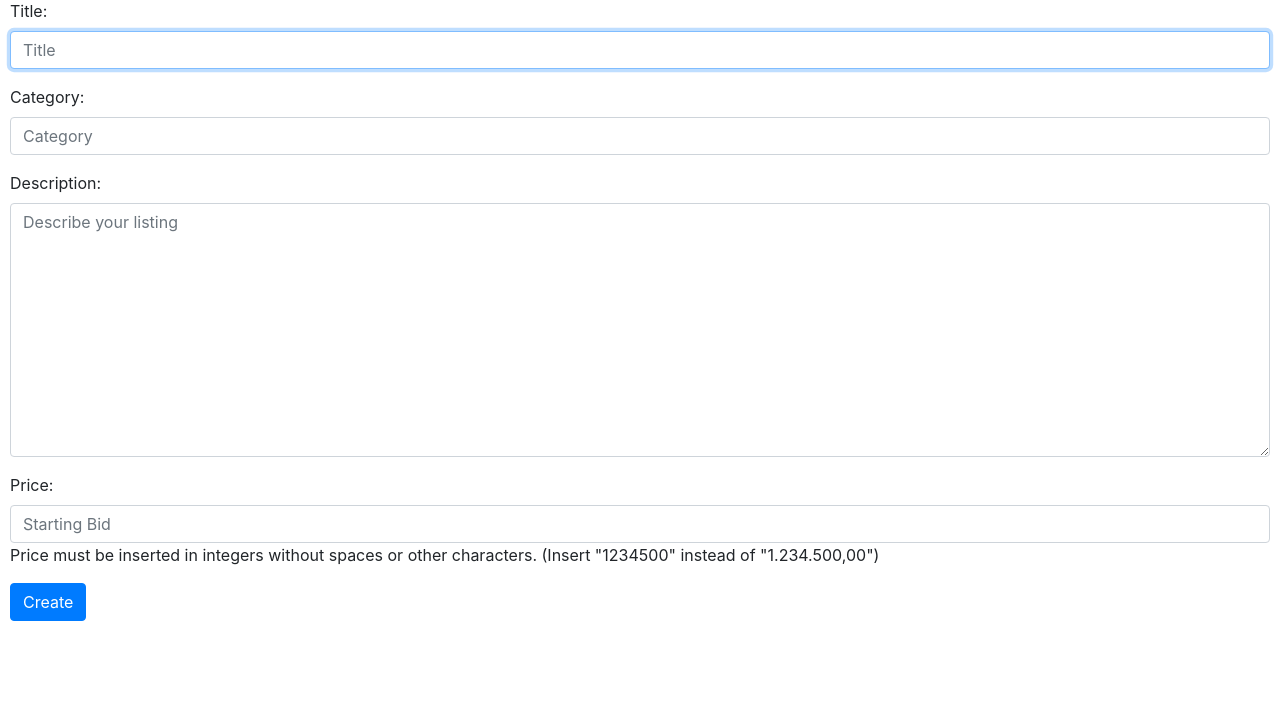
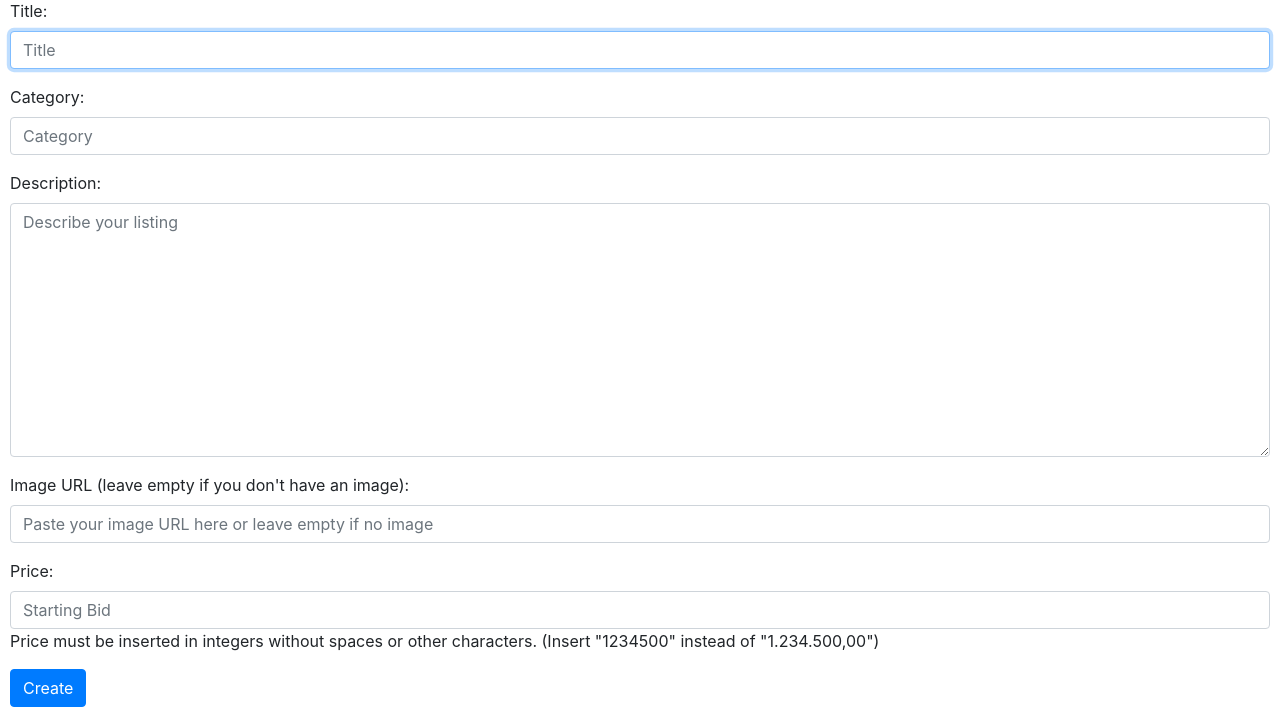
Before and after one commit to Jetrca92/Django, a Django app: page /new_listing in a window 1280 px wide. Shown: the part 210-927 px from the top of the page. Before the commit the page ends 831 px from the top, so only its background shows below. Run offline with Django 4.2, Linux system fonts and the light colour scheme; some libraries are stand-ins or nearby versions.

Commit message:
Add image option to new_listings.html

```diff
--- a/commerce/auctions/models.py
+++ b/commerce/auctions/models.py
@@ -9,6 +9,7 @@ class AuctionListings(models.Model):
     name = models.CharField(max_length=64)
     description = models.CharField(max_length=256)
     category = models.CharField(max_length=64)
+    imgurl = models.CharField(max_length=128, default="https://upload.wikimedia.org/wikipedia/commons/thumb/a/ac/No_image_available.svg/2048px-No_image_available.svg.png")
     price = models.DecimalField(decimal_places=2, max_digits=10)
 
     def __str__(self):
--- a/commerce/auctions/templates/auctions/new_listing.html
+++ b/commerce/auctions/templates/auctions/new_listing.html
@@ -19,6 +19,10 @@
             <textarea type="text" class="form-control" rows="10" name="description" placeholder="Describe your listing"></textarea>
         </div>
         <div class="form-group">
+            <label>Image URL (leave empty if you don't have an image):</label>
+            <input autofocus class="form-control" type="text" name="imgurl" placeholder="Paste your image URL here or leave empty if no image">
+        </div>
+        <div class="form-group">
             <label>Price:</label>
             <input autofocus class="form-control" type="number" name="starting_bid" placeholder="Starting Bid">
             <p>Price must be inserted in integers without spaces or other characters. (Insert "1234500" instead of "1.234.500,00")
--- a/commerce/auctions/views.py
+++ b/commerce/auctions/views.py
@@ -72,8 +72,9 @@ def new_listing(request):
         name = request.POST['title']
         category = request.POST['category']
         description = request.POST['description']
+        imgurl = request.POST['imgurl']
         price = request.POST['starting_bid']
-        ins = AuctionListings(name=name, category=category, description=description, price=price)
+        ins = AuctionListings(name=name, category=category, description=description, imgurl=imgurl, price=price)
         ins.save()
         return render(request, "auctions/new_listing_saved.html")
 
```
Also changed, not shown: commerce/auctions/templates/auctions/entry.html (added, +9 -0 lines), commerce/auctions/migrations/0003_auctionlistings_imgurl.py (added), commerce/db.sqlite3.
